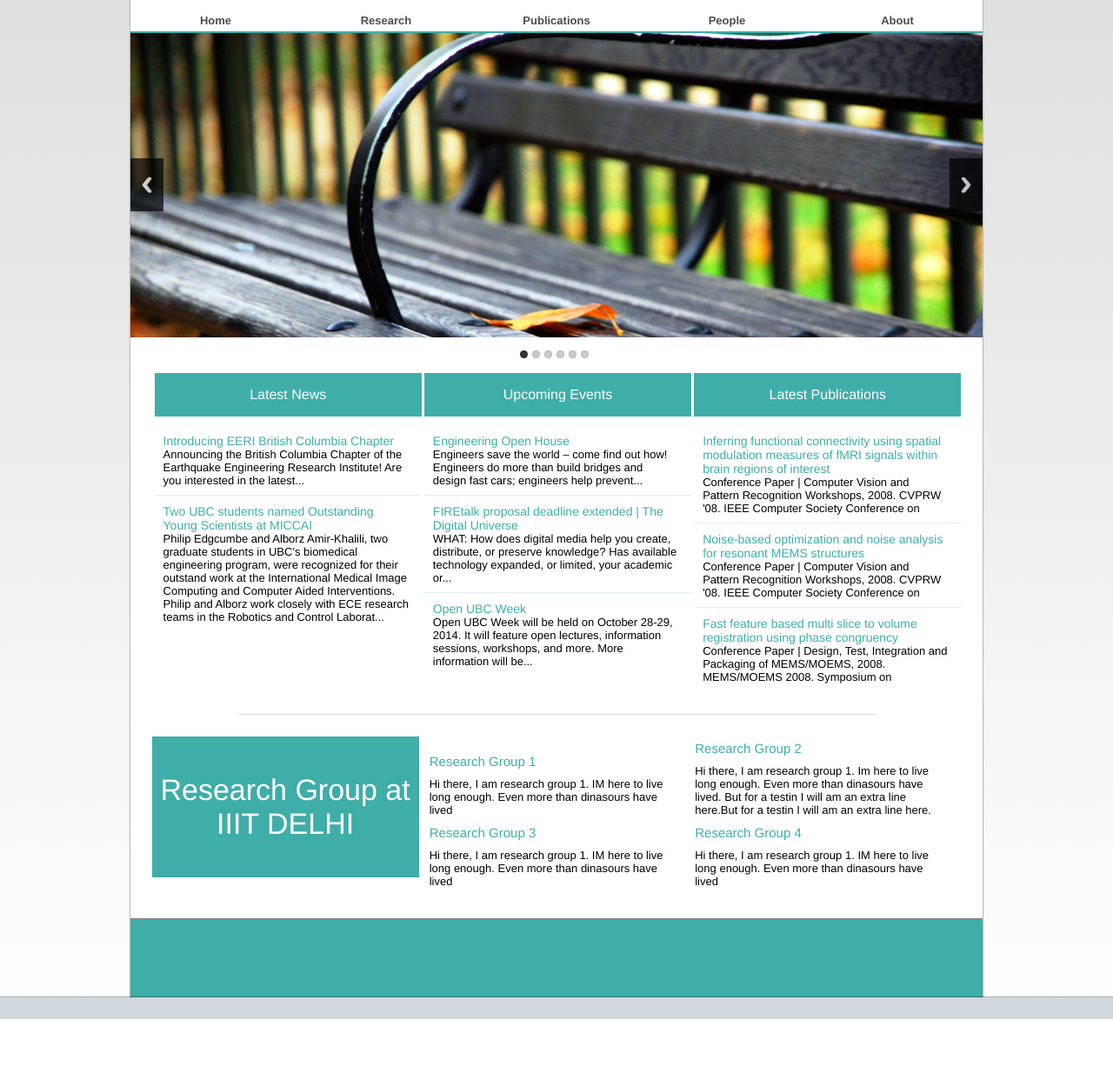
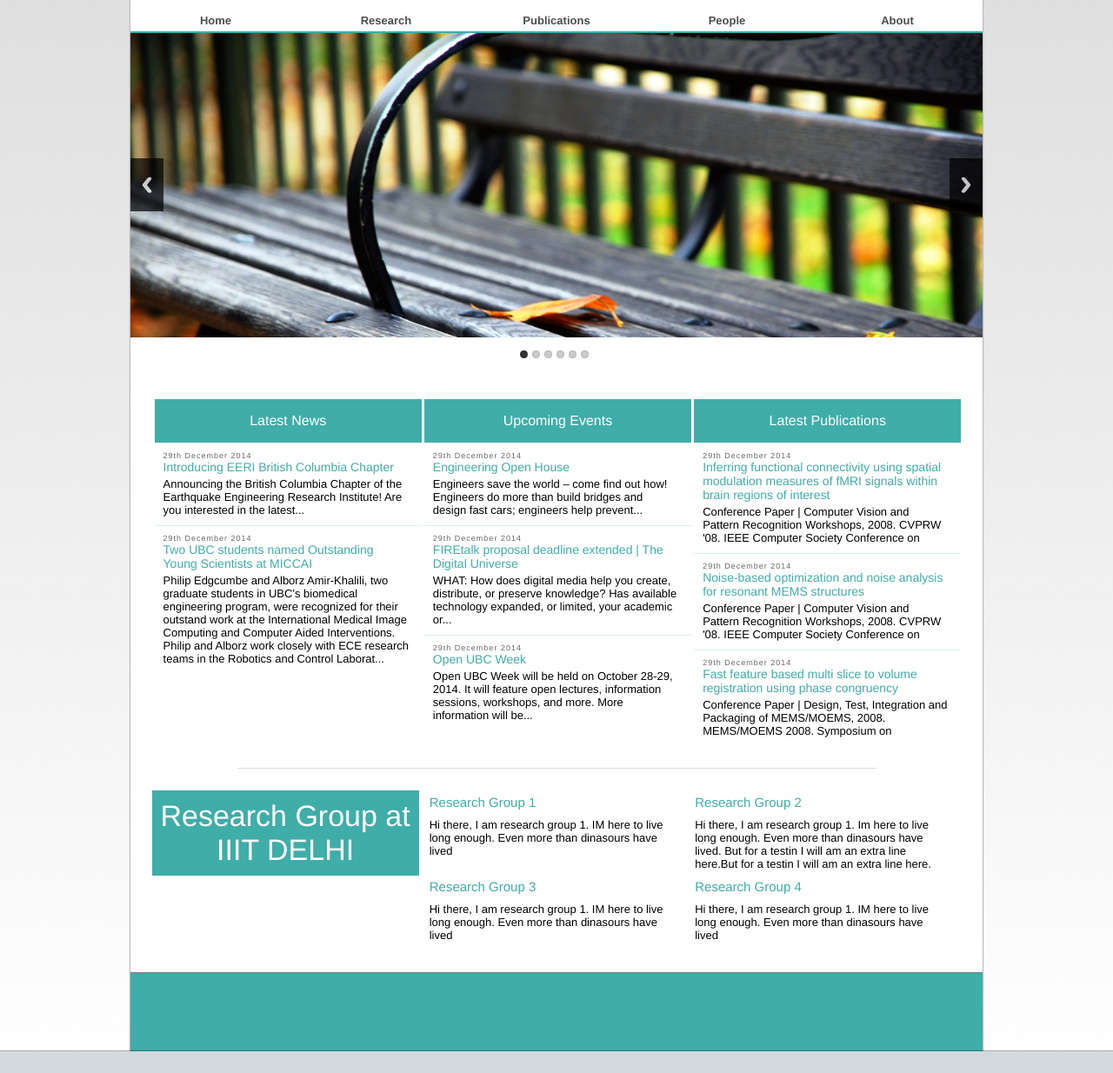
Before and after one commit to lifecodemohit/ECEwebsite, a Django app: page / in a window 1280 px wide. Shown: the part 127-1361 px from the top of the page at 87% size. Before the commit the page ends 1299 px from the top, so only its background shows below. Run offline with Django 3.2, Linux system fonts and the light colour scheme; data comes from the database, SQL or seed files in the repository.

Commit message:
Date row added.

```diff
--- a/ece/static/index/css/stylesheet2.css
+++ b/ece/static/index/css/stylesheet2.css
@@ -163,16 +163,7 @@ a {
   width: 100%;
   background-color: #fff; }
 
-/* line 204, /home/atul/Documents/web/ece/gitRepo/ece/static/index/css/stylesheet2.scss */
-.research_group_title {
-  padding: 20px 0;
-  width: 100%;
-  text-align: center;
-  font-size: 20px;
-  font-weight: 500;
-  color: #666666; }
-
-/* line 217, /home/atul/Documents/web/ece/gitRepo/ece/static/index/css/stylesheet2.scss */
+/* line 207, /home/atul/Documents/web/ece/gitRepo/ece/static/index/css/stylesheet2.scss */
 .infoBlock {
   /*border-top: 1px solid $i4;*/
   width: 95%;
@@ -180,11 +171,12 @@ a {
   display: block;
   position: relative; }
 
-/* line 225, /home/atul/Documents/web/ece/gitRepo/ece/static/index/css/stylesheet2.scss */
+/* line 215, /home/atul/Documents/web/ece/gitRepo/ece/static/index/css/stylesheet2.scss */
 .infoBlock > ul {
-  width: 100%; }
+  width: 100%;
+  margin-top: 40px; }
 
-/* line 226, /home/atul/Documents/web/ece/gitRepo/ece/static/index/css/stylesheet2.scss */
+/* line 216, /home/atul/Documents/web/ece/gitRepo/ece/static/index/css/stylesheet2.scss */
 .listLevel1 > li {
   vertical-align: top;
   display: inline-block;
@@ -195,58 +187,58 @@ a {
   text-align: center;
   font-weight: 300;
   color: white; }
-  /* line 239, /home/atul/Documents/web/ece/gitRepo/ece/static/index/css/stylesheet2.scss */
-  .listLevel1 > li div:nth-child(1) {
-    display: block;
-    height: 40px;
-    background-color: #3FADA8;
-    width: 100%;
-    line-height: 40px;
-    font-weight: 500; }
-  /* line 248, /home/atul/Documents/web/ece/gitRepo/ece/static/index/css/stylesheet2.scss */
-  .listLevel1 > li div:nth-child(1) > a:hover {
-    text-decoration: underline; }
-  /* line 250, /home/atul/Documents/web/ece/gitRepo/ece/static/index/css/stylesheet2.scss */
+  /* line 231, /home/atul/Documents/web/ece/gitRepo/ece/static/index/css/stylesheet2.scss */
   .listLevel1 > li div:nth-of-type(2) {
     position: relative;
     width: 100%;
-    min-height: 250px;
     display: block;
     width: 100%; }
 
-/* line 264, /home/atul/Documents/web/ece/gitRepo/ece/static/index/css/stylesheet2.scss */
+/* line 241, /home/atul/Documents/web/ece/gitRepo/ece/static/index/css/stylesheet2.scss */
+.listLevel1 > li > div:nth-child(1) {
+  display: block;
+  height: 40px;
+  background-color: #3FADA8;
+  width: 100%;
+  line-height: 40px;
+  font-weight: 500; }
+  /* line 248, /home/atul/Documents/web/ece/gitRepo/ece/static/index/css/stylesheet2.scss */
+  .listLevel1 > li > div:nth-child(1) a:hover {
+    text-decoration: underline; }
+
+/* line 252, /home/atul/Documents/web/ece/gitRepo/ece/static/index/css/stylesheet2.scss */
 ul li {
   position: relative;
   width: 100%;
   text-align: left;
   font-size: 13px;
   font-weight: 400;
-  color: #000;
-  margin: 10px 0; }
+  color: #000; }
 
-/* line 280, /home/atul/Documents/web/ece/gitRepo/ece/static/index/css/stylesheet2.scss */
-.listLevel1 > li > div:nth-of-type(2) > ul > li:nth-of-type(n+2) {
-  box-shadow: 0px -1px 0px 0px #ddeeee;
-  -webkit-box-shadow: 0px -1px 0px 0px #ddeeee;
-  -moz-box-shadow: 0px -1px 0px 0px #ddeeee;
-  -ms-box-shadow: 0px -1px 0px 0px #ddeeee; }
+/* line 268, /home/atul/Documents/web/ece/gitRepo/ece/static/index/css/stylesheet2.scss */
+.listLevel1 > li > div:nth-of-type(2) > ul > li:nth-last-of-type(n+2) {
+  box-shadow: 0px 1px 0px 0px #ddeeee;
+  -webkit-box-shadow: 0px 1px 0px 0px #ddeeee;
+  -moz-box-shadow: 0px 1px 0px 0px #ddeeee;
+  -ms-box-shadow: 0px 1px 0px 0px #ddeeee; }
 
-/* line 282, /home/atul/Documents/web/ece/gitRepo/ece/static/index/css/stylesheet2.scss */
+/* line 270, /home/atul/Documents/web/ece/gitRepo/ece/static/index/css/stylesheet2.scss */
 .listLevel1 > li > div:nth-of-type(2) > ul > li > ul {
   width: 92%;
-  padding: 0 10px; }
-  /* line 288, /home/atul/Documents/web/ece/gitRepo/ece/static/index/css/stylesheet2.scss */
+  padding: 0 10px 10px 10px;
+  margin-bottom: 10px; }
+  /* line 277, /home/atul/Documents/web/ece/gitRepo/ece/static/index/css/stylesheet2.scss */
   .listLevel1 > li > div:nth-of-type(2) > ul > li > ul li:nth-of-type(1) {
     width: 100%;
     font-size: 14px;
     font-weight: 300;
     color: #3FADA8;
     margin: 0;
-    padding-top: 10px; }
-  /* line 298, /home/atul/Documents/web/ece/gitRepo/ece/static/index/css/stylesheet2.scss */
+    padding-bottom: 4px; }
+  /* line 287, /home/atul/Documents/web/ece/gitRepo/ece/static/index/css/stylesheet2.scss */
   .listLevel1 > li > div:nth-of-type(2) > ul > li > ul li:nth-of-type(1):hover {
     text-decoration: underline; }
-  /* line 299, /home/atul/Documents/web/ece/gitRepo/ece/static/index/css/stylesheet2.scss */
+  /* line 288, /home/atul/Documents/web/ece/gitRepo/ece/static/index/css/stylesheet2.scss */
   .listLevel1 > li > div:nth-of-type(2) > ul > li > ul li:nth-of-type(2) {
     width: 100%;
     position: relative;
@@ -254,11 +246,18 @@ ul li {
     font-size: 13px;
     font-weight: 100; }
 
-/* line 314, /home/atul/Documents/web/ece/gitRepo/ece/static/index/css/stylesheet2.scss */
+/* line 301, /home/atul/Documents/web/ece/gitRepo/ece/static/index/css/stylesheet2.scss */
+.dateLine {
+  letter-spacing: 1px;
+  margin-top: 10px;
+  font-size: 9px;
+  color: #666; }
+
+/* line 308, /home/atul/Documents/web/ece/gitRepo/ece/static/index/css/stylesheet2.scss */
 .research_box_title > a {
   font-weight: 300; }
 
-/* line 318, /home/atul/Documents/web/ece/gitRepo/ece/static/index/css/stylesheet2.scss */
+/* line 313, /home/atul/Documents/web/ece/gitRepo/ece/static/index/css/stylesheet2.scss */
 .magicLine {
   height: 1px;
   overflow: hidden;
@@ -267,7 +266,7 @@ ul li {
   margin: 0 auto;
   margin-top: 15px; }
 
-/* line 327, /home/atul/Documents/web/ece/gitRepo/ece/static/index/css/stylesheet2.scss */
+/* line 322, /home/atul/Documents/web/ece/gitRepo/ece/static/index/css/stylesheet2.scss */
 .lowerBody {
   width: 95%;
   margin: 0 auto;
@@ -275,52 +274,53 @@ ul li {
   display: block;
   position: relative; }
 
-/* line 335, /home/atul/Documents/web/ece/gitRepo/ece/static/index/css/stylesheet2.scss */
+/* line 330, /home/atul/Documents/web/ece/gitRepo/ece/static/index/css/stylesheet2.scss */
 .lowerBody > div:nth-of-type(1) {
   width: 33%;
   display: inline-block;
   vertical-align: top;
-  padding: 42px 0;
+  padding: 10px 0;
   font-size: 34px;
   background-color: #3FADA8;
   color: white;
   text-align: center; }
 
-/* line 346, /home/atul/Documents/web/ece/gitRepo/ece/static/index/css/stylesheet2.scss */
+/* line 341, /home/atul/Documents/web/ece/gitRepo/ece/static/index/css/stylesheet2.scss */
 .rgSummaryBox {
   width: 66%;
   display: inline-block;
   padding: 0;
   margin: 0; }
-  /* line 352, /home/atul/Documents/web/ece/gitRepo/ece/static/index/css/stylesheet2.scss */
+  /* line 348, /home/atul/Documents/web/ece/gitRepo/ece/static/index/css/stylesheet2.scss */
   .rgSummaryBox div {
+    vertical-align: top;
     width: 49%;
     display: inline-block; }
-    /* line 356, /home/atul/Documents/web/ece/gitRepo/ece/static/index/css/stylesheet2.scss */
+    /* line 352, /home/atul/Documents/web/ece/gitRepo/ece/static/index/css/stylesheet2.scss */
     .rgSummaryBox div ul {
       width: 95%;
       margin: 0 auto; }
-    /* line 360, /home/atul/Documents/web/ece/gitRepo/ece/static/index/css/stylesheet2.scss */
+    /* line 356, /home/atul/Documents/web/ece/gitRepo/ece/static/index/css/stylesheet2.scss */
     .rgSummaryBox div ul > li {
       margin: 0; }
-    /* line 361, /home/atul/Documents/web/ece/gitRepo/ece/static/index/css/stylesheet2.scss */
+    /* line 357, /home/atul/Documents/web/ece/gitRepo/ece/static/index/css/stylesheet2.scss */
     .rgSummaryBox div ul > li:nth-of-type(1) {
       width: 100%;
       padding: 5px 0;
       font-weight: 300;
       color: #3FADA8;
       font-size: 15px; }
-    /* line 368, /home/atul/Documents/web/ece/gitRepo/ece/static/index/css/stylesheet2.scss */
+    /* line 364, /home/atul/Documents/web/ece/gitRepo/ece/static/index/css/stylesheet2.scss */
     .rgSummaryBox div ul > li:nth-of-type(2) {
       width: 100%;
       padding: 5px 0;
       font-weight: 100; }
 
-/* line 375, /home/atul/Documents/web/ece/gitRepo/ece/static/index/css/stylesheet2.scss */
+/* line 371, /home/atul/Documents/web/ece/gitRepo/ece/static/index/css/stylesheet2.scss */
 .video {
   padding: 20px; }
 
-/* line 380, /home/atul/Documents/web/ece/gitRepo/ece/static/index/css/stylesheet2.scss */
+/* line 376, /home/atul/Documents/web/ece/gitRepo/ece/static/index/css/stylesheet2.scss */
 .footer {
   margin-top: 30px;
   display: block;
@@ -328,7 +328,7 @@ ul li {
   height: 90px;
   background-color: #3FADA8; }
 
-/* line 387, /home/atul/Documents/web/ece/gitRepo/ece/static/index/css/stylesheet2.scss */
+/* line 383, /home/atul/Documents/web/ece/gitRepo/ece/static/index/css/stylesheet2.scss */
 .longBar:first-of-type {
   width: 100%;
   height: 25px;
@@ -338,7 +338,7 @@ ul li {
   -ms-box-shadow: 0 1px 1px 0px rgba(0, 0, 0, 0.3);
   background-color: #d1d9de; }
 
-/* line 394, /home/atul/Documents/web/ece/gitRepo/ece/static/index/css/stylesheet2.scss */
+/* line 390, /home/atul/Documents/web/ece/gitRepo/ece/static/index/css/stylesheet2.scss */
 .longBar:last-of-type {
   width: 100%;
   height: 25px;
--- a/ece/static/index/css/stylesheet2.scss
+++ b/ece/static/index/css/stylesheet2.scss
@@ -201,18 +201,8 @@ a {text-decoration: none; color: inherit; font-weight: inherit; font-family: inh
     //margin-top: 0;
     //margin-top: -10px;
 }
-    .research_group_title{
-        padding: 20px 0;
-        width: 100%;
-        text-align: center;
-        font-size: 20px;
-        font-weight: 500;
-        color:$i3
 
 
-
-
-    }
 
     .infoBlock{
         /*border-top: 1px solid $i4;*/ //line above info block
@@ -222,7 +212,7 @@ a {text-decoration: none; color: inherit; font-weight: inherit; font-family: inh
         position: relative;
 //        left: -7px;
     }
-    .infoBlock>ul{width: 100%;}
+    .infoBlock>ul{width: 100%;margin-top: 40px;}
         .listLevel1 > li {
 
             vertical-align: top;
@@ -236,31 +226,29 @@ a {text-decoration: none; color: inherit; font-weight: inherit; font-family: inh
             font-weight: $heavy_font;
             color: white;
 
-            div:nth-child(1){
+
+
+             div:nth-of-type(2) { // this is below research headline BOX
+
+                position: relative;
+                width: 100%;
+
+                 //padding: 10px 10px;
+                 display: block;
+                width:100%;
+             }
+        }
+.listLevel1 > li > div:nth-child(1){
             display: block;
             height: 40px;
             background-color: $color_d;
             width: 100%;
             line-height: 40px;
              font-weight: $blue_header_font_weight;
-
-        }
-            div:nth-child(1) > a:hover{text-decoration: underline;}
-
-             div:nth-of-type(2) { // this is below research headline BOX
-
-                position: relative;
-                width: 100%;
-                min-height: 250px;
-                 //padding: 10px 10px;
-                 display: block;
-                width:100%;
-             }
+           a:hover{text-decoration: underline;}
         }
 
        ul{
-
-
                      li{
 
                          position: relative;
@@ -270,18 +258,19 @@ a {text-decoration: none; color: inherit; font-weight: inherit; font-family: inh
                          font-size: 13px;
                          font-weight: 400;
                          color: #000;
-                         margin: 10px 0;
+
 
 
                     }
 
 
              }
-             .listLevel1 > li >  div:nth-of-type(2)  > ul > li:nth-of-type(n+2){ @include bs(0px,-1px,0px,0px,$linec);}
+             .listLevel1 > li >  div:nth-of-type(2)  > ul >li:nth-last-of-type(n+2){@include bs(0px,1px,0px,0px,$linec);}
 
                .listLevel1 > li >  div:nth-of-type(2)  > ul > li >ul{
                    width: 92%;
-                   padding:0 10px;
+                   padding:0 10px 10px 10px;
+                   margin-bottom: 10px;
 
 
 
@@ -292,7 +281,7 @@ a {text-decoration: none; color: inherit; font-weight: inherit; font-family: inh
                          font-weight: $heavy_font;
                          color: $color_d;
                          margin: 0;
-                       padding-top: 10px;
+                        padding-bottom: 4px;
 
                      }
                  li:nth-of-type(1):hover{text-decoration: underline;}
@@ -309,10 +298,16 @@ a {text-decoration: none; color: inherit; font-weight: inherit; font-family: inh
 
     }
 
-
+.dateLine{
+    letter-spacing: 1px;
+    margin-top: 10px;
+    font-size: 9px;
+    color: #666;
+}
 
 .research_box_title > a{
     font-weight: $heavy_font;
+
 }
 
 .magicLine{
@@ -337,7 +332,7 @@ a {text-decoration: none; color: inherit; font-weight: inherit; font-family: inh
     display: inline-block;
     //border: 1px solid red;
     vertical-align: top;
-    padding: 42px 0;
+    padding: 10px 0;
     font-size: 34px;
     background-color: $color_d;
     color: white;
@@ -347,10 +342,11 @@ a {text-decoration: none; color: inherit; font-weight: inherit; font-family: inh
     width: 66%;
     display: inline-block;
     //border: 1px solid red;
+
     padding: 0;
     margin: 0;
     div { //the four divs
-
+        vertical-align: top;
         width: 49%;
         display: inline-block;
         ul{
--- a/ece/templates/index.html
+++ b/ece/templates/index.html
@@ -43,7 +43,7 @@
                         {% if latest_news_list %}
                         <ul>
                             {% for news in latest_news_list %}
-                            <li><ul><li class="research_box_title"><a href = "research/news/{{ news.id }}/">{{ news.heading }}</a></li><li class = "research_box_liner">{{ news.main_text }}</li></ul></li>
+                            <li><ul><div class="dateLine">29th December 2014</div><li class="research_box_title"><a href = "research/news/{{ news.id }}/">{{ news.heading }}</a></li><li class = "research_box_liner">{{ news.main_text }}</li></ul></li>
                             {% endfor %}
                         </ul>
                         {% else %}
@@ -53,7 +53,7 @@
                         {% if latest_events_list %}
                         <ul>
                             {% for event in latest_events_list %}
-                            <li><ul><li class="research_box_title"><a href = "research/events/{{ event.id }}">{{ event.heading }}</a></li><li class = "research_box_liner">{{ event.main_text }}</li></ul></li>
+                            <li><ul><div class="dateLine">29th December 2014</div><li class="research_box_title"><a href = "research/events/{{ event.id }}">{{ event.heading }}</a></li><li class = "research_box_liner">{{ event.main_text }}</li></ul></li>
                             {% endfor %}
                         </ul>
                         {% else %}
@@ -63,7 +63,7 @@
                         {% if latest_publication_list %}
                         <ul>
                             {% for pub in latest_publication_list %}
-                            <li><ul><li class="research_box_title"><a href = "publication/{{ pub.pubDetail }}">{{ pub.pubHeading }}</a></li><li class = "research_box_liner">{{ pub.extra_inf }}</li></ul></li>
+                            <li><ul><div class="dateLine">29th December 2014</div><li class="research_box_title"><a href = "publication/{{ pub.pubDetail }}">{{ pub.pubHeading }}</a></li><li class = "research_box_liner">{{ pub.extra_inf }}</li></ul></li>
                             {% endfor %}
                         </ul>
                         {% else %}
```
Also changed, not shown: 1 other file.
